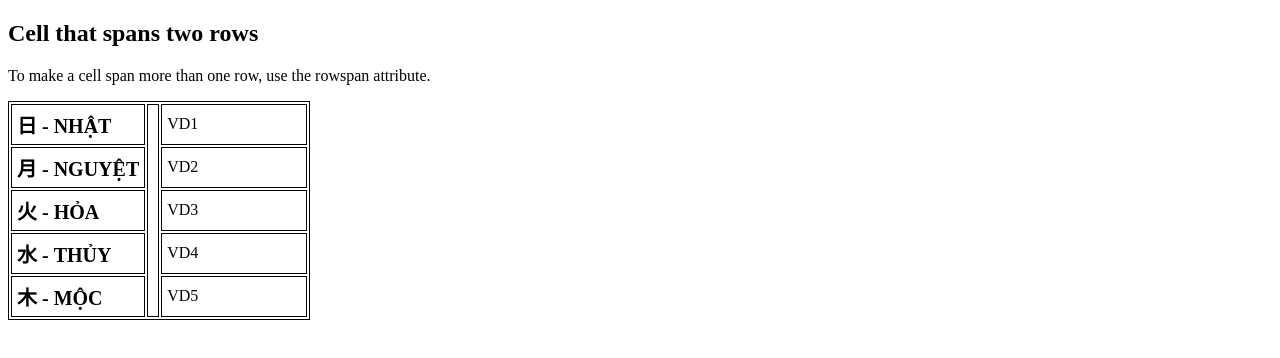
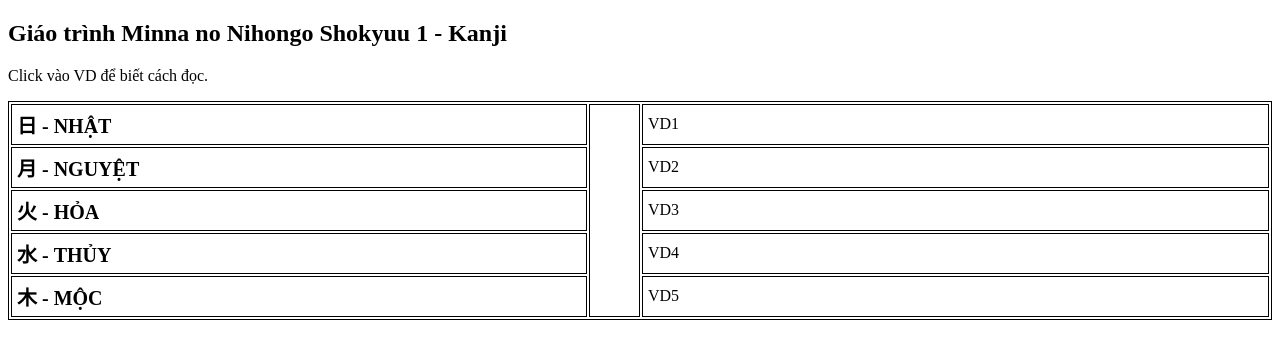
Before and after one commit to tinpham1993/learn_javascript, a plain HTML site: page index.html in a window 1280 px wide. Drawn offline with Linux system fonts and the light colour scheme.

Commit message:
Update index.html

```diff
--- a/index.html
+++ b/index.html
@@ -1,6 +1,7 @@
 <!DOCTYPE html>
 <html>
 <head>
+<title>Kanji - Minna no Nihongo - Bài 6</title>
 <style>
 table, th, td {
   border: 1px solid black;
@@ -13,10 +14,10 @@ th, td {
 </head>
 <body>
 
-<h2>Cell that spans two rows</h2>
-<p>To make a cell span more than one row, use the rowspan attribute.</p>
+<h2>Giáo trình Minna no Nihongo Shokyuu 1 - Kanji</h2>
+<p>Click vào VD để biết cách đọc.</p>
 
-<table>
+<table style="width:100%">
   <tr>
     <th  style="font-size:20px;">日 - NHẬT</th>
     <th rowspan="5"></th>
```
